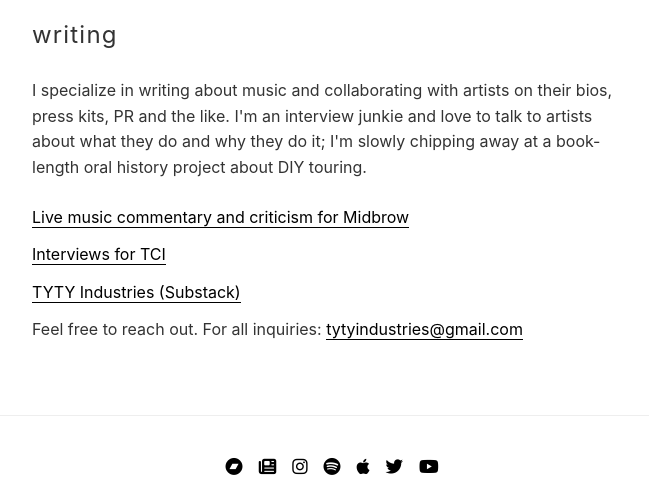
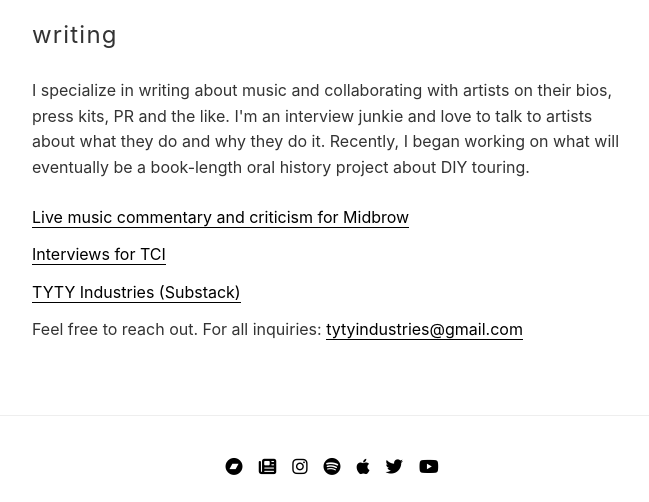
Before and after one commit to abethcrane/tymaxwell, a Jekyll site: the page built from writing.html, in a window 1280 px wide. Shown: the part 643-1145 px from the top of the page, without its empty margins (308-957 px from the left). Built offline with Jekyll 4.4.1, drawn with Linux system fonts in a browser that asks for light colours.

Commit message:
Update writing.html

```diff
--- a/writing.html
+++ b/writing.html
@@ -8,7 +8,7 @@ title: Writing
         <img src="{{ '/images/brick-wall.png' | relative_url }}" alt="Photo" class="page-photo">
     </div>
     <h2>Writing</h2>
-    <p>I specialize in writing about music and collaborating with artists on their bios, press kits, PR and the like. I'm an interview junkie and love to talk to artists about what they do and why they do it; I'm slowly chipping away at a book-length oral history project about DIY touring.</p>
+    <p>I specialize in writing about music and collaborating with artists on their bios, press kits, PR and the like. I'm an interview junkie and love to talk to artists about what they do and why they do it. Recently, I began working on what will eventually be a book-length oral history project about DIY touring.</p>
 
     <ul class="links-list">
         <li><a href="https://midbrow.org/tyler/">Live music commentary and criticism for Midbrow</a></li>
```
